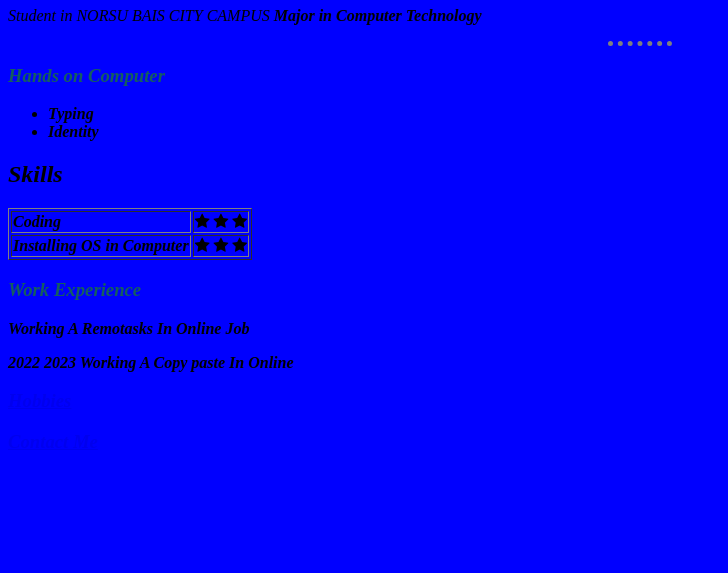
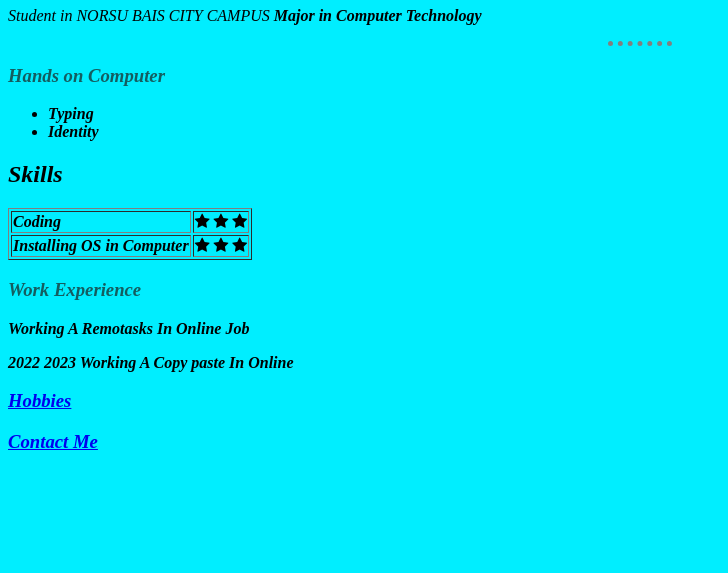
Before and after one commit to rheafrancisco/com102b11, a plain HTML site: page index.html in a window 1280 px wide. Shown: the part 227-800 px from the top of the page, without its empty margins (0-728 px from the left). Drawn offline with Linux system fonts and the light colour scheme.

Commit message:
Update styles.css

```diff
--- a/styles.css
+++ b/styles.css
@@ -1,5 +1,5 @@
 body {
-    background-color:blue;
+   background-color:rgb(0, 238, 255);
     ;
 }
 
```
